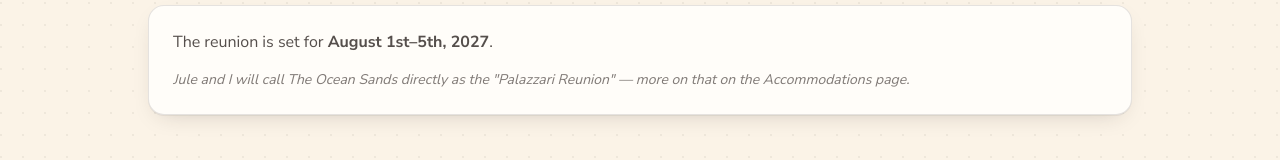
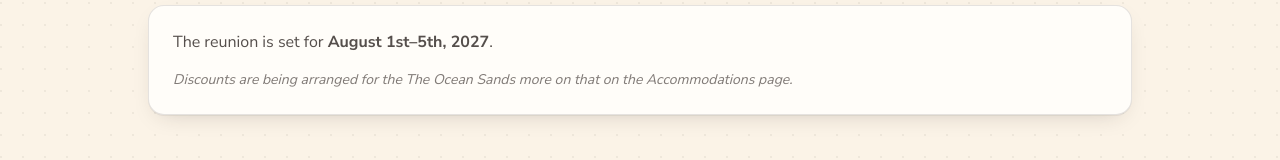
Before and after one commit to lauracecconi/PalazzariReunion, a React (Vite) app: page / in a window 1280 px wide. Shown: the part 1780-1940 px from the top of the page. Built offline with nearby package versions, Linux system fonts and the light colour scheme.

Commit message:
Update Home.jsx

```diff
--- a/src/pages/Home.jsx
+++ b/src/pages/Home.jsx
@@ -212,8 +212,7 @@ export default function Home({ setPage }) {
             The reunion is set for <strong>August 1st–5th, 2027</strong>.
           </p>
           <p className="text-ink/60 text-sm mt-4 italic">
-            Jule and I will call The Ocean Sands directly as the "Palazzari Reunion" —
-            more on that on the Accommodations page.
+            Discounts are being arranged for the The Ocean Sands more on that on the Accommodations page.
           </p>
         </div>
       </section>
```
